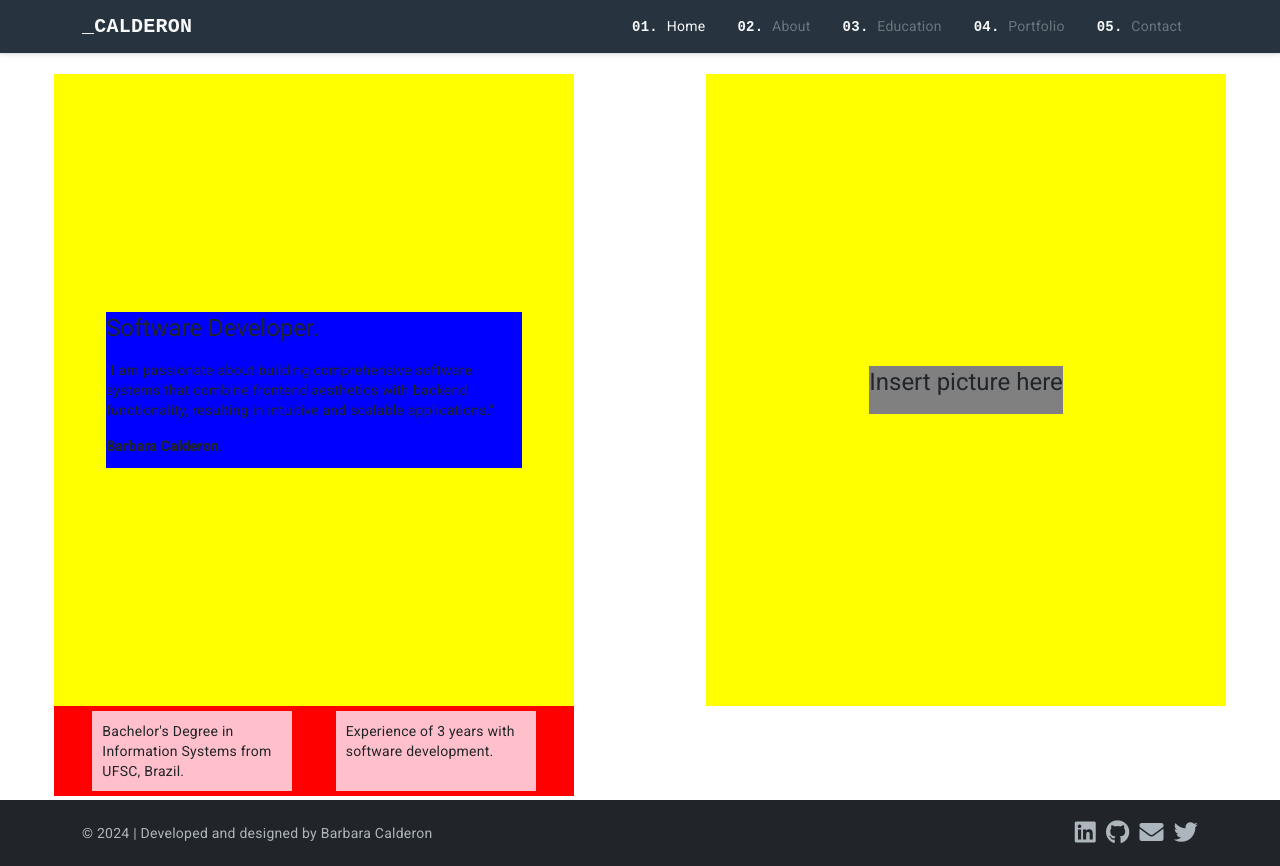
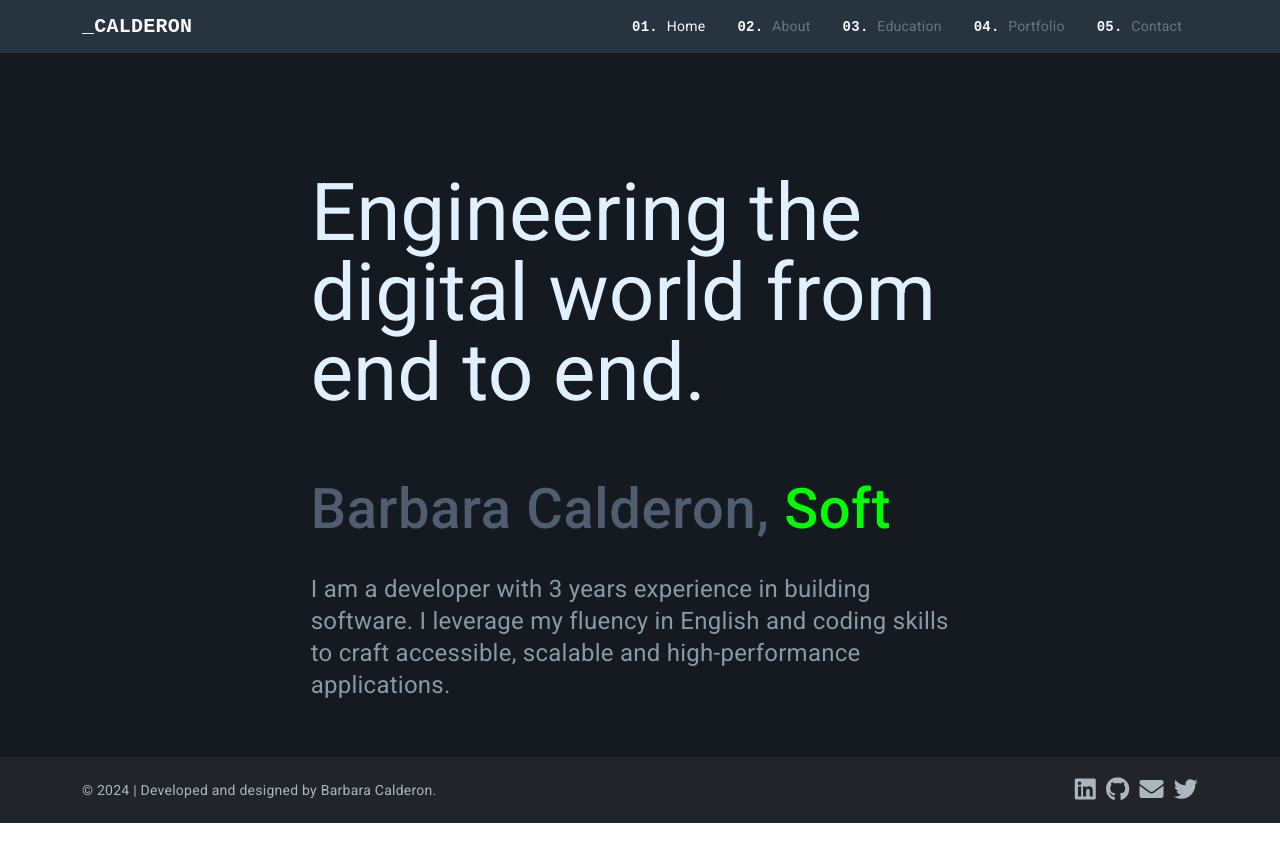
Before and after one commit to barbaracalderon/angular-portfolio-app, an Angular app: page /home in a window 1280 px wide. After the commit the page ends 823 px from the top, so only its background shows below. Built offline with nearby package versions, Linux system fonts and the light colour scheme.

Commit message:
feat: styled /home

```diff
--- a/src/app/footer/footer.component.html
+++ b/src/app/footer/footer.component.html
@@ -1,7 +1,7 @@
 <footer class="footer bg-dark">
   <div class="container">
     <div class="footer-content">
-      <p>&copy; <span id="currentYear"></span> {{currentYear }} | Developed and designed by Barbara Calderon</p>
+      <p>&copy; <span id="currentYear"></span> {{currentYear }} | Developed and designed by Barbara Calderon.</p>
       <div class="footer-icons">
         <a href="https://linkedin.com/in/barbaracalderondev" target="_blank">
           <i class="fab fa-linkedin"></i>
--- a/src/app/header/header.component.css
+++ b/src/app/header/header.component.css
@@ -35,5 +35,5 @@
 }
 
 .bg-dark {
-    background-color: #1b242e !important;
+    background-color: hsl(212, 26%, 14%) !important;
 }
--- a/src/app/header/header.component.html
+++ b/src/app/header/header.component.html
@@ -1,5 +1,5 @@
 <div class="shadow-sm bg-dark">
-    <nav class="navbar navbar-expand-md border-bottom mb-3">
+    <nav class="navbar navbar-expand-md">
         <div class="container d-flex justify-content-between align-items-center">
             <a class="navbar-brand text-light" href="https://github.com/barbaracalderon" target="_blank">_CALDERON</a>
             <ul class="nav nav-pills">
--- a/src/app/home/home.component.css
+++ b/src/app/home/home.component.css
@@ -1,40 +1,54 @@
-.home-present {
-    height: 79vh;
+.home-container {
+    background: #141a20;
+    padding: 40px 20px;
+    border-radius: 8px;
+    height: 88vh;
+    overflow-y: auto;
     display: flex;
     justify-content: center;
     align-items: center;
-    background-color: yellow;
-    margin: 0px 50px;
 }
 
-.home-present-content {
-    max-width: 80%;
-    background-color: blue;
-}
-
-.home-present-details {
-    display: flex;
-    background-color: red;
-    margin: 0px 50px;
-    justify-content: space-evenly;
-}
-
-.home-present-p {
-    padding: 10px;
-    margin: 5px;
-    max-width: 200px;
-    background-color: pink;
-}
-
-.home-present-center {
-    height: 65vh;
+.text-left-container {
     display: flex;
     justify-content: center;
     align-items: center;
-    background-color: orange;
+    width: 100%;
 }
 
-.home-present-image {
-    background-color: gray;
-    align-self: center;
+.text-left {
+    margin: 80px;
+    text-align: start;
 }
+
+.home-title {
+    font-size: 5rem;
+    color: #e0f0ff;
+    margin-bottom: 5rem;
+    line-height: 5rem;
+}
+
+.home-author {
+    font-size: 3.5rem;
+    color: #b0caf063;
+    margin-bottom: 3rem;
+}
+
+#dynamic-text {
+    border-right: 2px solid #00FF00;
+    padding-right: 5px;
+    animation: blink-caret 0.7s step-end infinite;
+    color: #00FF00;
+}
+
+@keyframes blink-caret {
+    from, to { border-color: transparent; }
+    50% { border-color: #00FF00; }
+}
+
+blockquote {
+    font-size: 1.50rem;
+    color: #8c98a3;
+    line-height: 2rem;
+    margin-bottom: 1rem;
+}
--- a/src/app/home/home.component.html
+++ b/src/app/home/home.component.html
@@ -1,31 +1,11 @@
-<div class="row">
-    <div class="col-lg m-1 home-container">
-        <div class="text-left">
-            <div class="home-present">
-                <div class="home-present-content">
-                    <h1>
-                        Software Developer.
-                    </h1>
-                    <blockquote>
-                        "I am passionate about building comprehensive software systems that combine frontend aesthetics with backend functionality, resulting in intuitive and scalable applications."
-                    </blockquote>
-                    <p><strong>Barbara Calderon</strong>.</p>
-                </div>
-            </div>
-            <div class="home-present-details">
-                <p class="home-present-p">Bachelor's Degree in Information Systems from UFSC, Brazil.</p>
-                <p class="home-present-p">Experience of 3 years with software development.</p>
-            </div>
-        </div>
+<div class="row align-items-center home-container">
+    <div class="col-lg-8">
+      <div class="text-left">
+        <h1 class="home-title">Engineering the digital world from end to end.</h1>
+        <h2 class="home-author">Barbara Calderon, <span id="dynamic-text">{{ dynamicText }}</span></h2>
+        <blockquote>
+            I am a developer with 3 years experience in building software. I leverage my fluency in English and coding skills to craft accessible, scalable and high-performance applications.
+        </blockquote>
+      </div>
     </div>
-
-    <div class="col-lg m-1 home-container">
-        <div class="text-right">
-            <div class="home-present">
-                <div class="home-present-image">
-                    <h1>Insert picture here</h1>
-                </div>
-            </div>
-        </div>
-    </div>
-</div>
+  </div>
--- a/src/app/home/home.component.ts
+++ b/src/app/home/home.component.ts
@@ -1,15 +1,63 @@
-import { Component } from '@angular/core';
+import { Component, OnInit } from '@angular/core';
 import { Title } from '@angular/platform-browser';
 
 @Component({
   selector: 'app-home',
   standalone: true,
-  imports: [],
   templateUrl: './home.component.html',
-  styleUrl: './home.component.css'
+  styleUrls: [
+    './home.component.css',
+    '/src/styles.css'
+  ]
 })
-export class HomeComponent {
+export class HomeComponent implements OnInit {
+
+  dynamicText: string = "";
+  phrases: string[] =[
+    "Team Player.",
+    "Software Developer.",
+    "Backend Engineer.",
+    "Software Engineer.",
+    "Code Enthusiast.",
+  ];
+
+  currentPhraseIndex: number = 0;
+  currentCharIndex: number = 0;
+  isDeleting: boolean = false;
+  typingSpeed: number = 100;
+  deletingSpeed: number = 100;
+  delayBetweenPhrases: number = 2000;
+
   constructor(private titleService: Title) {
     this.titleService.setTitle('BC | Home')
   }
+
+
+  ngOnInit(): void {
+    this.type();
+  }
+
+  type() {
+    const currentPhrase = this.phrases[this.currentPhraseIndex];
+    if (this.isDeleting) {
+      this.dynamicText = currentPhrase.substring(0, this.currentCharIndex - 1);
+      this.currentCharIndex--;
+    } else {
+      this.dynamicText = currentPhrase.substring(0, this.currentCharIndex + 1);
+      this.currentCharIndex++;
+    }
+
+    if (!this.isDeleting && this.currentCharIndex === currentPhrase.length) {
+      this.isDeleting = true;
+      setTimeout(() => this.type(), this.delayBetweenPhrases);
+    } else if (this.isDeleting && this.currentCharIndex === 0) {
+      this.isDeleting = false;
+      this.currentPhraseIndex = (this.currentPhraseIndex + 1) % this.phrases.length;
+      setTimeout(() => this.type(), 500);
+    } else {
+      const speed = this.isDeleting ? this.deletingSpeed : this.typingSpeed;
+      setTimeout(() => this.type(), speed);
+    }
+  }
+
 }
--- a/src/styles.css
+++ b/src/styles.css
@@ -5,7 +5,7 @@
     font-size: 14px;
     line-height: 30px;
     border-radius: 25px;
-    background-color: rgb(90, 117, 129);
+    background-color: #5a7581;
     color: white;
 }
 
```
